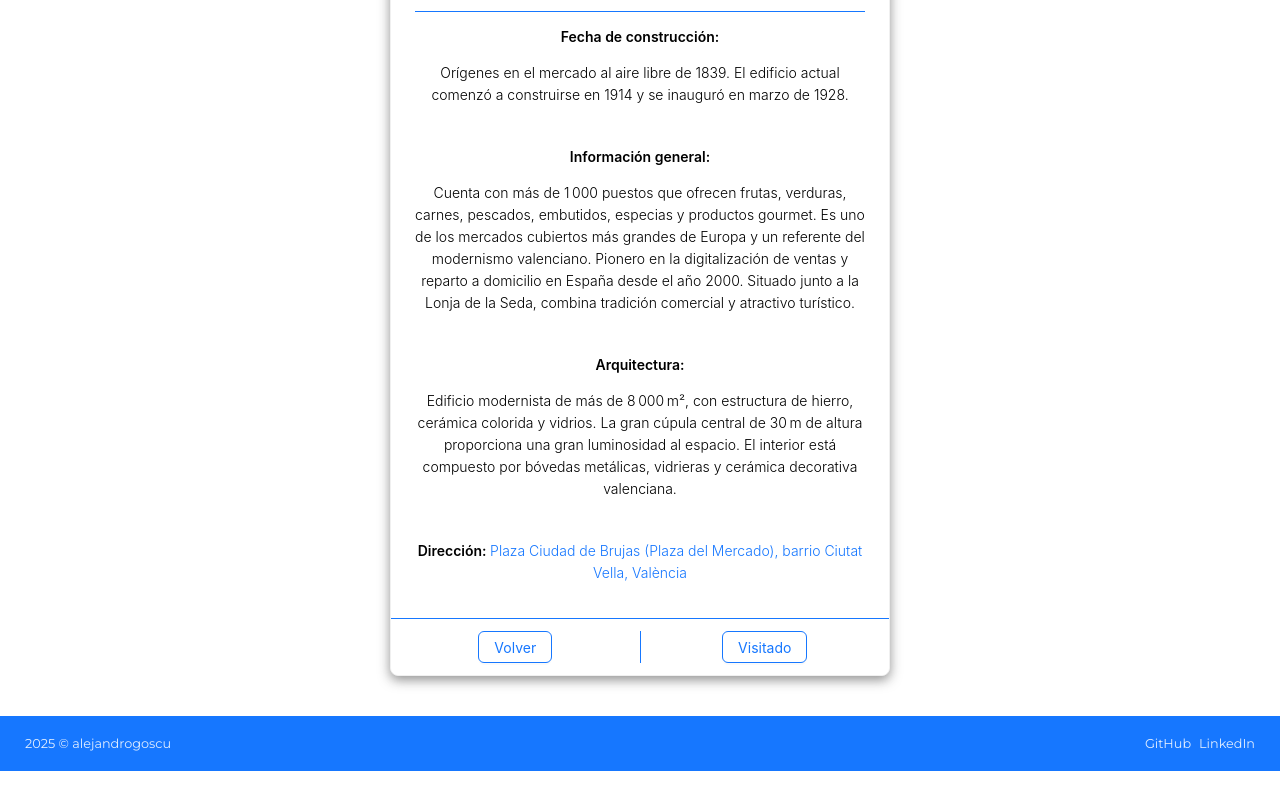
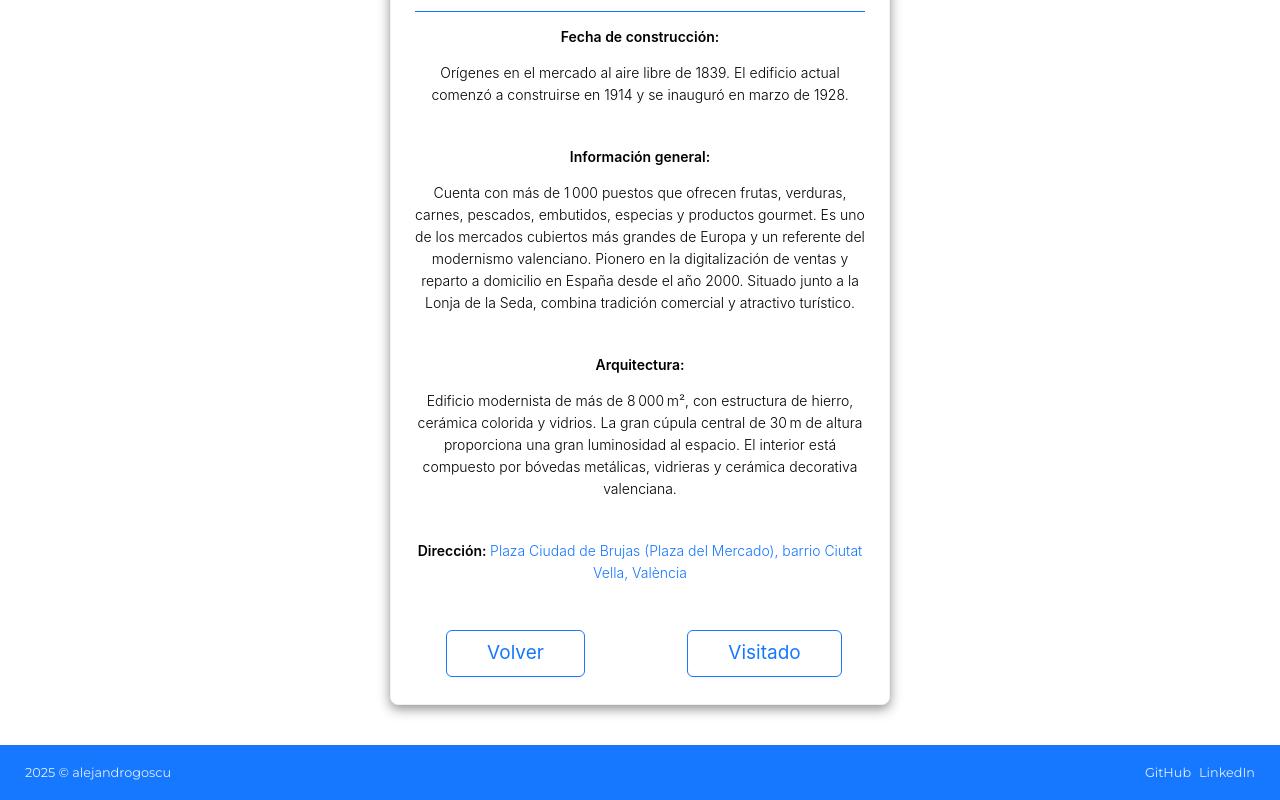
Before and after one commit to alejandrogoscu/mercatGO, a React (Vite) app: page /details/1 in a window 1280 px wide. Shown: the part 372-1172 px from the top of the page. Before the commit the page ends 1143 px from the top, so only its background shows below. Built offline with nearby package versions, Linux system fonts and the light colour scheme.

Commit message:
fixed buttons on cards

```diff
--- a/src/components/CardMercat/CardMercat.css
+++ b/src/components/CardMercat/CardMercat.css
@@ -32,6 +32,13 @@
   gap: 10px;
 }
 
+.card__btns .ant-btn {
+  font-size: 17px;
+  padding: 4px 20px;
+  height: auto;
+  line-height: 1.5;
+}
+
 .ant-btn:not(.ant-btn-primary) {
   border-color: var(--azul) !important;
   color: var(--azul) !important;
--- a/src/components/DetailMercat/DetailMercat.css
+++ b/src/components/DetailMercat/DetailMercat.css
@@ -52,9 +52,17 @@
 }
 
 .ant-card-actions {
-  border-top: 1px solid #1677ff !important;
+  border-top: none !important;
 }
 
 .ant-card-actions > li:not(:last-child) {
-  border-inline-end: 1px solid #1677ff !important;
+  border-inline-end: none !important;
 }
+
+.detail__card .ant-btn {
+  font-size: 19px;
+  padding: 8px 40px;
+  height: auto;
+  line-height: 1.5;
+  margin-bottom: 15px;
+}
--- a/src/components/Home/Home.css
+++ b/src/components/Home/Home.css
@@ -7,6 +7,8 @@
   justify-content: center;
   align-items: center;
 }
+
+
 
 .home__img {
   width: 300px;
```
